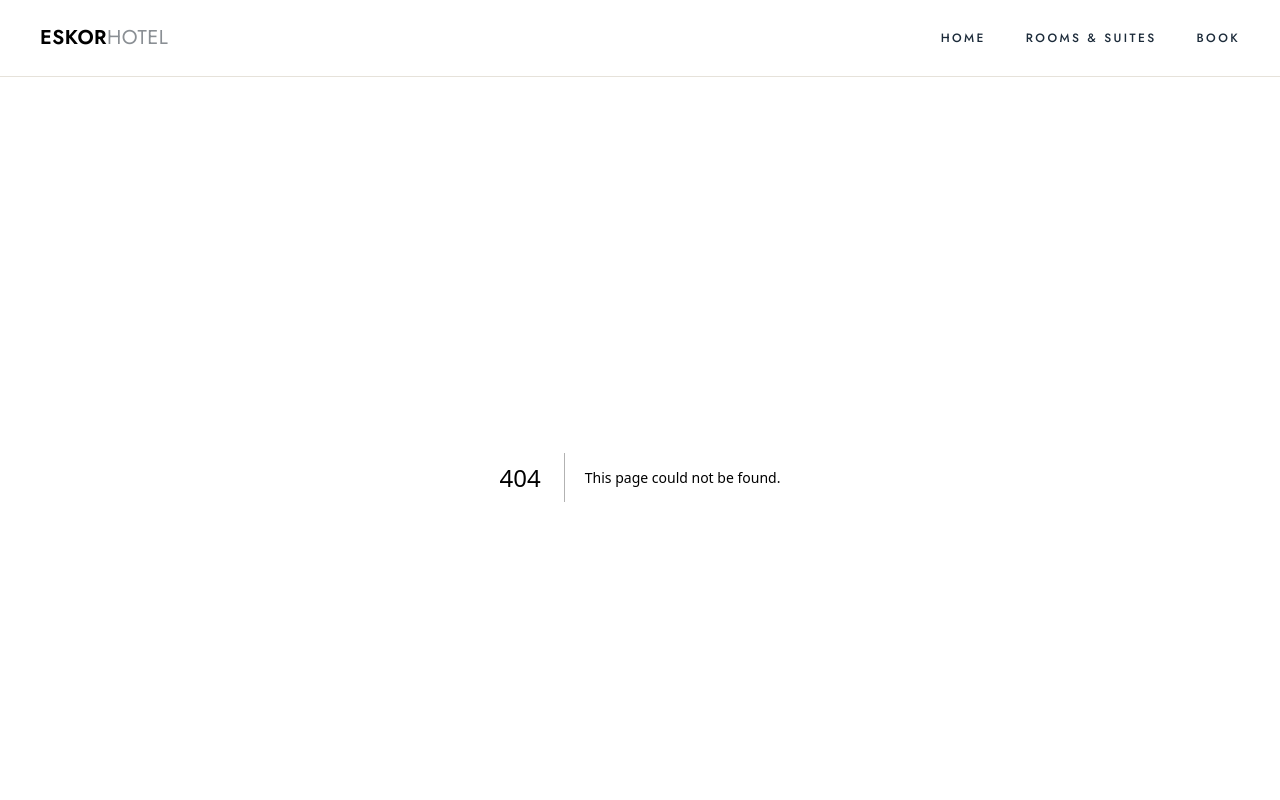
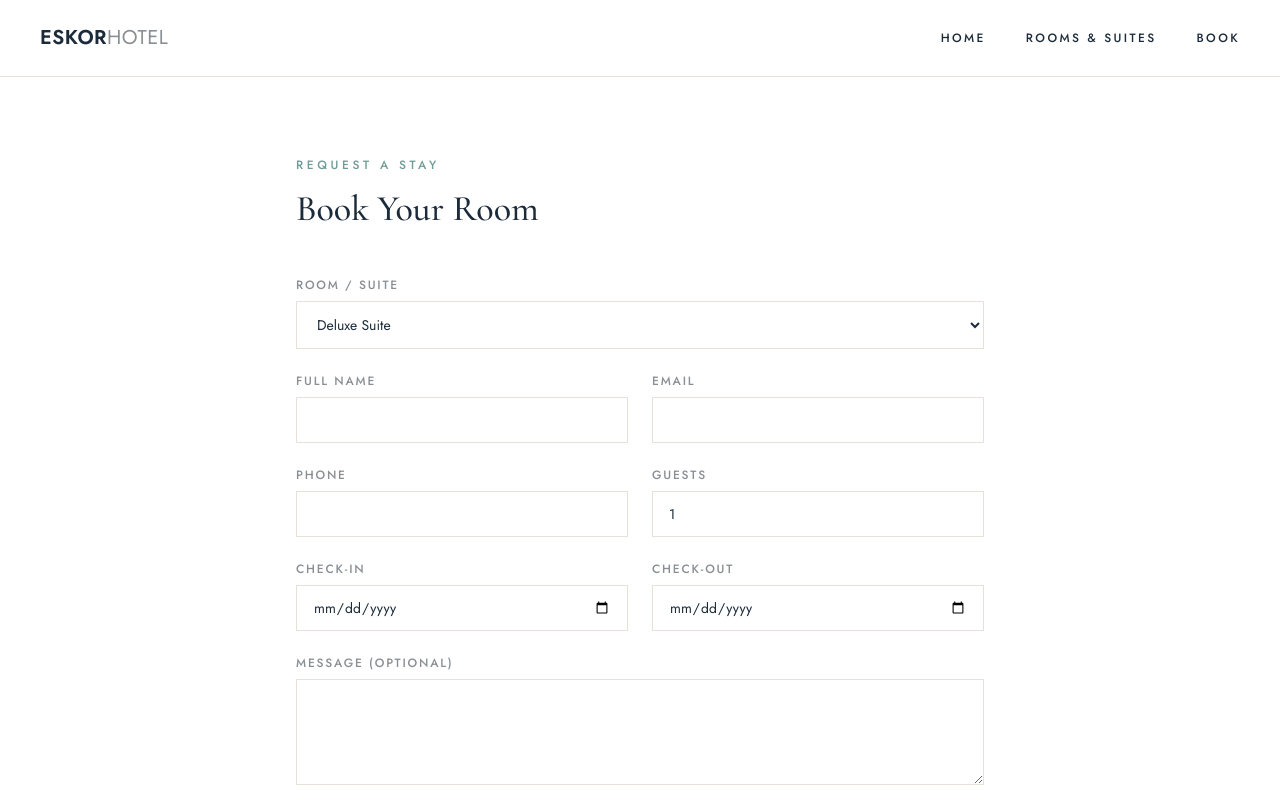
Before and after one commit to pegasuspixelsux-stack/casa_de_la_viuda, a Next.js app: page /booking in a window 1280 px wide. Before the commit this address had no page. Shown: the top 800 px of the page. Built offline with nearby package versions, Linux system fonts and the light colour scheme.

Commit message:
feat: add booking request form and /booking page

```diff
--- /dev/null
+++ b/src/app/booking/page.tsx
@@ -0,0 +1,27 @@
+import type { Metadata } from "next";
+import { getProperties } from "@/services/properties";
+import { BookingForm } from "@/components/booking/BookingForm";
+import { SectionHeading } from "@/components/ui/SectionHeading";
+
+export const metadata: Metadata = {
+  title: "Request a Booking — Eskor Hotel",
+  description: "Request a reservation at Eskor Hotel.",
+};
+
+type BookingPageProps = {
+  searchParams: Promise<{ property?: string }>;
+};
+
+export default async function BookingPage({ searchParams }: BookingPageProps) {
+  const { property } = await searchParams;
+  const properties = await getProperties();
+
+  return (
+    <div className="mx-auto max-w-3xl px-6 py-20 sm:px-10">
+      <SectionHeading eyebrow="Request a Stay" title="Book Your Room" />
+      <div className="mt-12">
+        <BookingForm properties={properties} initialPropertySlug={property} />
+      </div>
+    </div>
+  );
+}
--- /dev/null
+++ b/src/components/booking/BookingForm.tsx
@@ -0,0 +1,248 @@
+"use client";
+
+import { useState, type FormEvent } from "react";
+import { createReservationRequest } from "@/services/reservations";
+import type { Property } from "@/types/property";
+import type { ReservationRequest } from "@/types/reservation";
+
+type BookingFormProps = {
+  properties: Property[];
+  initialPropertySlug?: string;
+};
+
+type FormErrors = Partial<Record<keyof ReservationRequest, string>>;
+
+export function BookingForm({ properties, initialPropertySlug }: BookingFormProps) {
+  const initialSlug =
+    properties.find((property) => property.slug === initialPropertySlug)
+      ?.slug ??
+    properties[0]?.slug ??
+    "";
+
+  const [form, setForm] = useState<ReservationRequest>({
+    propertySlug: initialSlug,
+    guestName: "",
+    email: "",
+    phone: "",
+    checkIn: "",
+    checkOut: "",
+    guests: 1,
+    message: "",
+  });
+  const [errors, setErrors] = useState<FormErrors>({});
+  const [status, setStatus] = useState<"idle" | "submitting" | "confirmed">(
+    "idle"
+  );
+  const [confirmationId, setConfirmationId] = useState<string | null>(null);
+
+  const selectedProperty = properties.find(
+    (property) => property.slug === form.propertySlug
+  );
+
+  function validate(): FormErrors {
+    const nextErrors: FormErrors = {};
+    if (!form.propertySlug) nextErrors.propertySlug = "Choose a room or suite.";
+    if (!form.guestName.trim()) nextErrors.guestName = "Enter your full name.";
+    if (!/^\S+@\S+\.\S+$/.test(form.email))
+      nextErrors.email = "Enter a valid email.";
+    if (!form.phone.trim()) nextErrors.phone = "Enter a phone number.";
+    if (!form.checkIn) nextErrors.checkIn = "Choose a check-in date.";
+    if (!form.checkOut) nextErrors.checkOut = "Choose a check-out date.";
+    if (form.checkIn && form.checkOut && form.checkOut <= form.checkIn) {
+      nextErrors.checkOut = "Check-out must be after check-in.";
+    }
+    if (form.guests < 1) {
+      nextErrors.guests = "At least 1 guest is required.";
+    } else if (selectedProperty && form.guests > selectedProperty.maxGuests) {
+      nextErrors.guests = `This room sleeps up to ${selectedProperty.maxGuests} guests.`;
+    }
+    return nextErrors;
+  }
+
+  async function handleSubmit(event: FormEvent<HTMLFormElement>) {
+    event.preventDefault();
+    const nextErrors = validate();
+    setErrors(nextErrors);
+    if (Object.keys(nextErrors).length > 0) return;
+
+    setStatus("submitting");
+    const reservation = await createReservationRequest(form);
+    setConfirmationId(reservation.id);
+    setStatus("confirmed");
+  }
+
+  if (status === "confirmed") {
+    return (
+      <div className="border border-sage bg-cream px-8 py-12 text-center">
+        <p className="text-xs font-medium tracking-[0.3em] text-sage uppercase">
+          Request Received
+        </p>
+        <h2 className="mt-4 font-display text-2xl text-ink">
+          Thank you, {form.guestName.split(" ")[0]}.
+        </h2>
+        <p className="mt-3 text-sm text-ink/70">
+          Confirmation reference{" "}
+          <span className="font-medium text-ink">{confirmationId}</span>. Our
+          team will confirm availability by email within 24 hours.
+        </p>
+      </div>
+    );
+  }
+
+  return (
+    <form onSubmit={handleSubmit} noValidate className="grid gap-6 sm:grid-cols-2">
+      <label className="flex flex-col gap-2 sm:col-span-2">
+        <span className="text-xs font-medium tracking-[0.15em] text-muted uppercase">
+          Room / Suite
+        </span>
+        <select
+          value={form.propertySlug}
+          onChange={(event) =>
+            setForm((current) => ({
+              ...current,
+              propertySlug: event.target.value,
+            }))
+          }
+          className="border border-cream-line px-4 py-3 text-sm"
+        >
+          {properties.map((property) => (
+            <option key={property.slug} value={property.slug}>
+              {property.name}
+            </option>
+          ))}
+        </select>
+        {errors.propertySlug ? (
+          <span className="text-xs text-red-600">{errors.propertySlug}</span>
+        ) : null}
+      </label>
+
+      <label className="flex flex-col gap-2">
+        <span className="text-xs font-medium tracking-[0.15em] text-muted uppercase">
+          Full Name
+        </span>
+        <input
+          type="text"
+          value={form.guestName}
+          onChange={(event) =>
+            setForm((current) => ({ ...current, guestName: event.target.value }))
+          }
+          className="border border-cream-line px-4 py-3 text-sm"
+        />
+        {errors.guestName ? (
+          <span className="text-xs text-red-600">{errors.guestName}</span>
+        ) : null}
+      </label>
+
+      <label className="flex flex-col gap-2">
+        <span className="text-xs font-medium tracking-[0.15em] text-muted uppercase">
+          Email
+        </span>
+        <input
+          type="email"
+          value={form.email}
+          onChange={(event) =>
+            setForm((current) => ({ ...current, email: event.target.value }))
+          }
+          className="border border-cream-line px-4 py-3 text-sm"
+        />
+        {errors.email ? (
+          <span className="text-xs text-red-600">{errors.email}</span>
+        ) : null}
+      </label>
+
+      <label className="flex flex-col gap-2">
+        <span className="text-xs font-medium tracking-[0.15em] text-muted uppercase">
+          Phone
+        </span>
+        <input
+          type="tel"
+          value={form.phone}
+          onChange={(event) =>
+            setForm((current) => ({ ...current, phone: event.target.value }))
+          }
+          className="border border-cream-line px-4 py-3 text-sm"
+        />
+        {errors.phone ? (
+          <span className="text-xs text-red-600">{errors.phone}</span>
+        ) : null}
+      </label>
+
+      <label className="flex flex-col gap-2">
+        <span className="text-xs font-medium tracking-[0.15em] text-muted uppercase">
+          Guests
+        </span>
+        <input
+          type="number"
+          min={1}
+          value={form.guests}
+          onChange={(event) =>
+            setForm((current) => ({
+              ...current,
+              guests: Number(event.target.value),
+            }))
+          }
+          className="border border-cream-line px-4 py-3 text-sm"
+        />
+        {errors.guests ? (
+          <span className="text-xs text-red-600">{errors.guests}</span>
+        ) : null}
+      </label>
+
+      <label className="flex flex-col gap-2">
+        <span className="text-xs font-medium tracking-[0.15em] text-muted uppercase">
+          Check-in
+        </span>
+        <input
+          type="date"
+          value={form.checkIn}
+          onChange={(event) =>
+            setForm((current) => ({ ...current, checkIn: event.target.value }))
+          }
+          className="border border-cream-line px-4 py-3 text-sm"
+        />
+        {errors.checkIn ? (
+          <span className="text-xs text-red-600">{errors.checkIn}</span>
+        ) : null}
+      </label>
+
+      <label className="flex flex-col gap-2">
+        <span className="text-xs font-medium tracking-[0.15em] text-muted uppercase">
+          Check-out
+        </span>
+        <input
+          type="date"
+          value={form.checkOut}
+          onChange={(event) =>
+            setForm((current) => ({ ...current, checkOut: event.target.value }))
+          }
+          className="border border-cream-line px-4 py-3 text-sm"
+        />
+        {errors.checkOut ? (
+          <span className="text-xs text-red-600">{errors.checkOut}</span>
+        ) : null}
+      </label>
+
+      <label className="flex flex-col gap-2 sm:col-span-2">
+        <span className="text-xs font-medium tracking-[0.15em] text-muted uppercase">
+          Message (optional)
+        </span>
+        <textarea
+          value={form.message}
+          onChange={(event) =>
+            setForm((current) => ({ ...current, message: event.target.value }))
+          }
+          rows={4}
+          className="border border-cream-line px-4 py-3 text-sm"
+        />
+      </label>
+
+      <button
+        type="submit"
+        disabled={status === "submitting"}
+        className="bg-sage px-8 py-4 text-xs font-medium tracking-[0.2em] text-paper uppercase hover:bg-sage-dark disabled:opacity-60 sm:col-span-2"
+      >
+        {status === "submitting" ? "Sending Request…" : "Send Booking Request"}
+      </button>
+    </form>
+  );
+}
```
